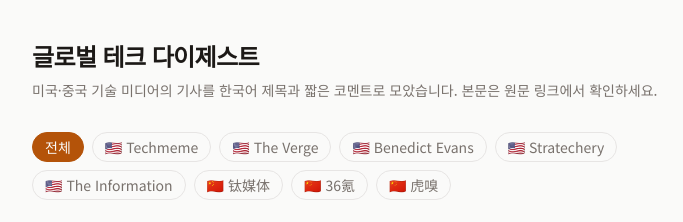
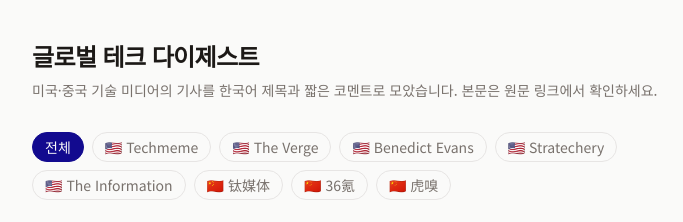
Before and after one commit to Surangtso/uctechne, a Next.js app: page / in a window 1280 px wide. Shown: the top 222 px of the page, without its empty margins (288-971 px from the left). Built offline with nearby package versions, Linux system fonts and the light colour scheme.

Commit message:
Change accent color to #120A8F
Dark mode uses a lighter tint (#8B84F5) so links and the active chip stay
readable on the near-black background.

Co-Authored-By: Claude Sonnet 5.5 <noreply@anthropic.com>

```diff
--- a/app/globals.css
+++ b/app/globals.css
@@ -6,7 +6,7 @@
   --muted: #78716c;
   --line: #e7e5e4;
   --card: #ffffff;
-  --accent: #b45309;
+  --accent: #120a8f;
 }
 
 @theme inline {
@@ -26,7 +26,7 @@
     --muted: #a8a29e;
     --line: #292524;
     --card: #1c1917;
-    --accent: #f59e0b;
+    --accent: #8b84f5;
   }
 }
 
```
